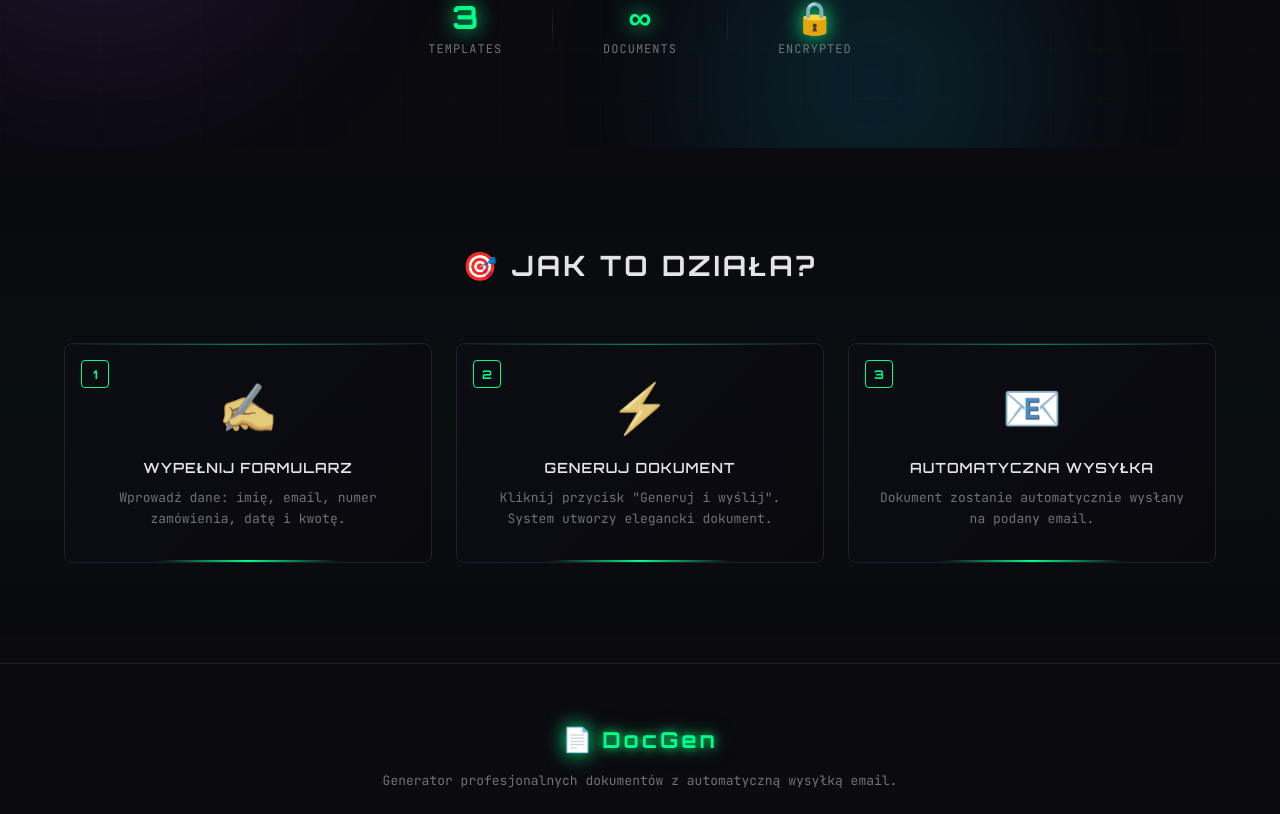
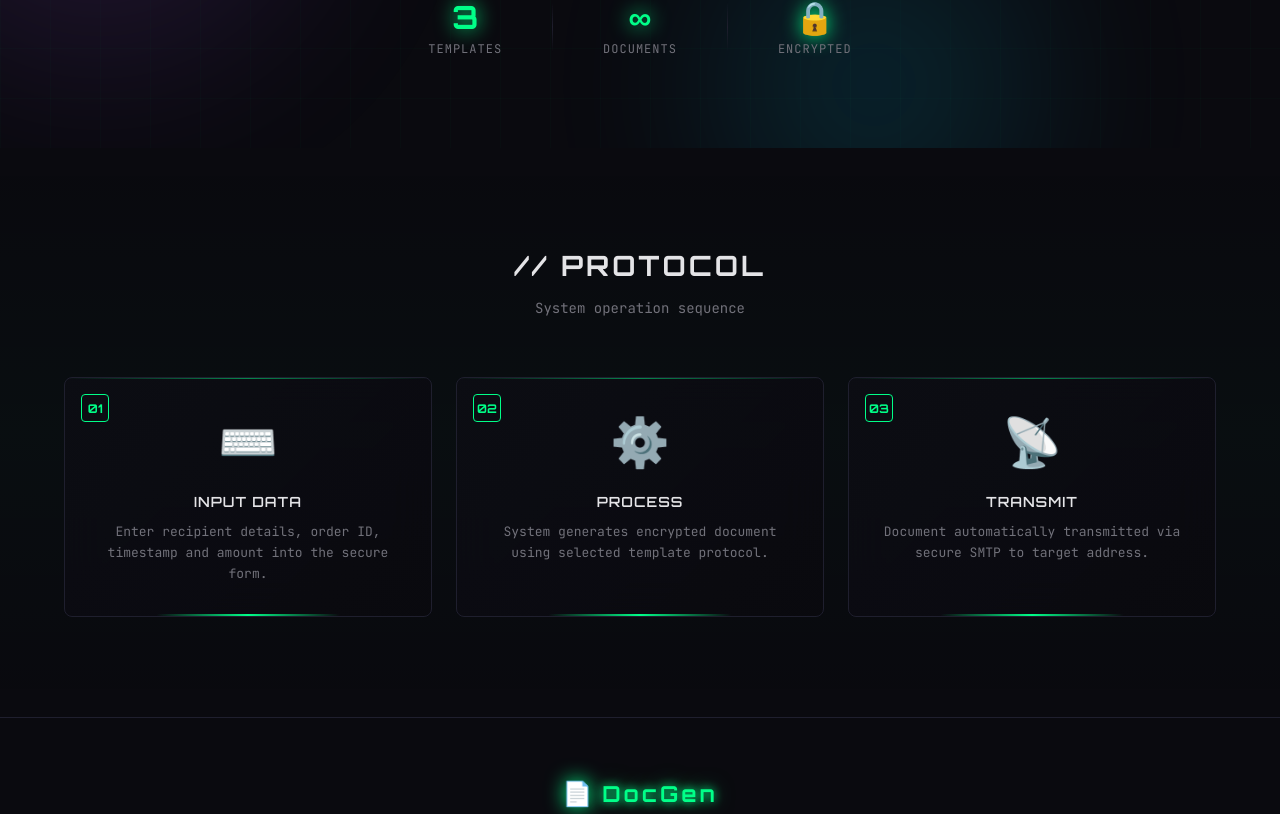
Before and after one commit to nikos-html/321, a React (Create React App) app in the folder frontend/: page / in a window 1280 px wide. Shown: the part 652-1466 px from the top of the page. Built offline with nearby package versions, Linux system fonts and the light colour scheme; the HTML template or start-up script is replaced by a standard one.

Commit message:
auto-commit for 056b8c6d-76a0-4947-aace-52e4476998a2

```diff
--- a/frontend/src/App.js
+++ b/frontend/src/App.js
@@ -806,26 +806,27 @@ const AppContent = ({ toast, showToast, page, setPage, generatorRef }) => {
           <section className="how-it-works">
             <div className="container">
               <div className="section-header">
-                <h2 className="section-title">🎯 Jak to działa?</h2>
+                <h2 className="section-title">// PROTOCOL</h2>
+                <p className="section-subtitle">System operation sequence</p>
               </div>
               <div className="steps-grid">
                 <div className="step-card glass">
-                  <div className="step-number">1</div>
-                  <div className="step-icon">✍️</div>
-                  <h3>Wypełnij formularz</h3>
-                  <p>Wprowadź dane: imię, email, numer zamówienia, datę i kwotę.</p>
+                  <div className="step-number">01</div>
+                  <div className="step-icon">⌨️</div>
+                  <h3>Input Data</h3>
+                  <p>Enter recipient details, order ID, timestamp and amount into the secure form.</p>
                 </div>
                 <div className="step-card glass">
-                  <div className="step-number">2</div>
-                  <div className="step-icon">⚡</div>
-                  <h3>Generuj dokument</h3>
-                  <p>Kliknij przycisk "Generuj i wyślij". System utworzy elegancki dokument.</p>
+                  <div className="step-number">02</div>
+                  <div className="step-icon">⚙️</div>
+                  <h3>Process</h3>
+                  <p>System generates encrypted document using selected template protocol.</p>
                 </div>
                 <div className="step-card glass">
-                  <div className="step-number">3</div>
-                  <div className="step-icon">📧</div>
-                  <h3>Automatyczna wysyłka</h3>
-                  <p>Dokument zostanie automatycznie wysłany na podany email.</p>
+                  <div className="step-number">03</div>
+                  <div className="step-icon">📡</div>
+                  <h3>Transmit</h3>
+                  <p>Document automatically transmitted via secure SMTP to target address.</p>
                 </div>
               </div>
             </div>
```
